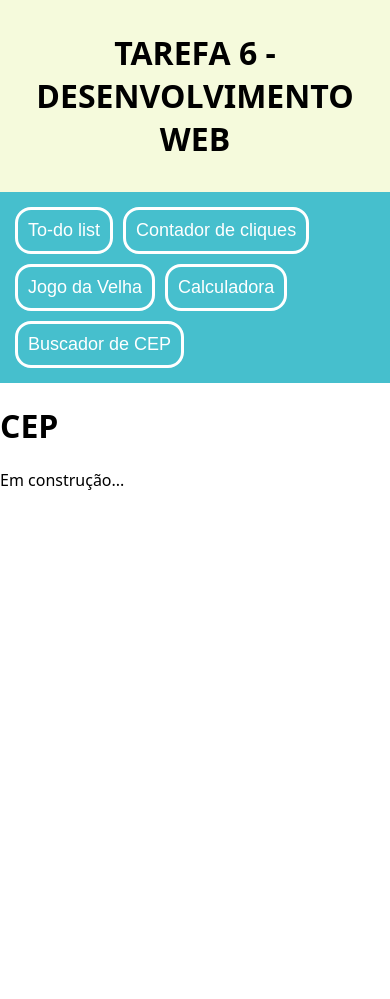
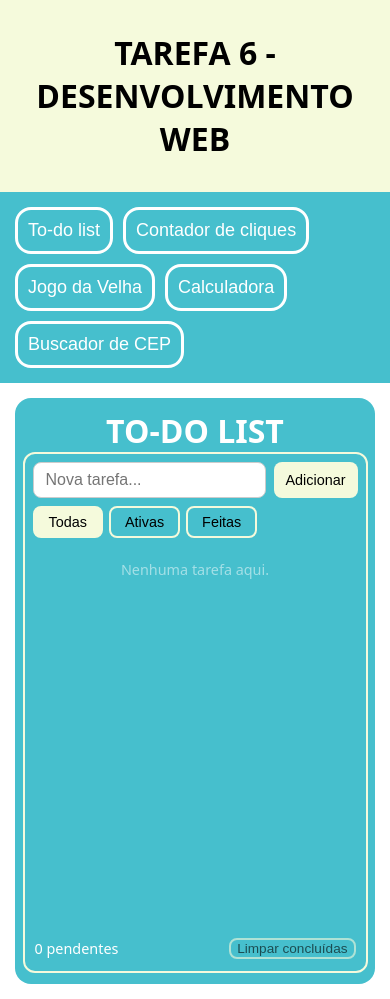
Before and after one commit to MarcosOTVieira/Tarefa_6_DW, a React (Create React App) app: page / in a window 390 px wide. Before the commit the page ends 844 px from the top, so only its background shows below. Built offline with nearby package versions, Linux system fonts and the light colour scheme.

Commit message:
Criação e estilização da pagina ToDo

```diff
--- a/src/css/ToDo.css
+++ b/src/css/ToDo.css
@@ -0,0 +1,155 @@
+.h1ToDo {
+  margin: 0;
+  width: auto;
+  height: auto;
+  display: flex;
+  justify-content: center;
+  align-items: center;
+}
+
+.todoContainer {
+  border: 2px solid #F5FADC;
+  border-radius: 1rem;
+  padding: 10px;
+  display: flex;
+  flex-direction: column;
+  gap: 8px;
+}
+
+.todoInputRow {
+  display: flex;
+  gap: 8px;
+}
+
+.todoInput {
+  flex: 1;
+  padding: 8px 12px;
+  border-radius: 0.5rem;
+  border: 1px solid #ccc;
+  font-size: 1rem;
+}
+
+.todoAddBtn {
+  padding: 8px 16px;
+  border-radius: 0.5rem;
+  border: none;
+  background-color: #F5FADC;
+  cursor: pointer;
+  font-size: 1rem;
+}
+
+.todoFilters {
+  display: flex;
+  gap: 6px;
+}
+
+.todoFilter {
+  padding: 6px 14px;
+  border-radius: 0.5rem;
+  border: 2px solid #F5FADC;
+  background: transparent;
+  cursor: pointer;
+  font-size: 0.9rem;
+}
+
+.todoFilterActive {
+  background-color: #F5FADC !important;
+  border-color: #F5FADC !important;
+  opacity: 1 !important;
+}
+
+.todoFilter:hover {
+  background-color: #F5FADC;
+  border-color: #F5FADC;
+  opacity: 0.5;
+}
+
+.todoList {
+  display: flex;
+  flex-direction: column;
+  gap: 6px;
+}
+
+.todoListContainer {
+  height: 300px;
+  overflow-y: auto;
+}
+
+.todoItem {
+  display: flex;
+  align-items: center;
+  gap: 10px;
+  padding: 8px 10px;
+  border-radius: 0.5rem;
+  border: 1px solid #eee;
+}
+
+.todoDone {
+  text-decoration: line-through;
+  opacity: 0.5;
+}
+
+.todoRemove {
+  margin-left: auto;
+  background: transparent;
+  border: none;
+  cursor: pointer;
+  font-size: 0.85rem;
+  opacity: 0.5;
+}
+
+.todoRemove:hover {
+  opacity: 1;
+}
+
+.todoEmpty {
+  text-align: center;
+  opacity: 0.5;
+  font-size: 0.9rem;
+}
+
+.todoFooterContainer {
+  display: block;
+}
+
+.todoFooter {
+  display: flex;
+  justify-content: space-between;
+  align-items: center;
+  font-size: 0.9rem;
+  padding: 4px 2px;
+}
+
+.todoFooter button {
+  background: transparent;
+  border: none;
+  cursor: pointer;
+  font-size: 0.85rem;
+  opacity: 0.6;
+  border-radius: 0.5rem;
+  border: 2px solid #F5FADC;
+}
+
+.todoFooter button:hover {
+  opacity: 1;
+}
+
+@media (max-width: 480px) {
+  .todoContainer {
+    border-radius: 0.75rem;
+    padding: 8px;
+  }
+
+  .todoAddBtn {
+    padding: 10px 12px;
+    font-size: 0.9rem;
+  }
+
+  .todoListContainer {
+    height: 45vh;
+  }
+
+  .todoItem {
+    padding: 12px 10px;
+  }
+}
--- a/src/pages/ToDo.js
+++ b/src/pages/ToDo.js
@@ -1,8 +1,133 @@
-export default function CEP() {
-    return (
-        <div className="divCEP">
-            <h1 className="h1CEP">CEP</h1>
-            <p className="pCEP">Em construção...</p>
+import { useState } from "react";
+import "../css/ToDo.css";
+
+function InputRow({ input, setInput, onAdd }) {
+  return (
+    <div className="todoInputRow">
+      <input
+        className="todoInput"
+        value={input}
+        onChange={(e) => setInput(e.target.value)}
+        onKeyDown={(e) => e.key === "Enter" && onAdd()}
+        placeholder="Nova tarefa..."
+      />
+      <button className="todoAddBtn" onClick={onAdd}>
+        Adicionar
+      </button>
+    </div>
+  );
+}
+
+function Filters({ filter, setFilter }) {
+  const options = ["todas", "ativas", "feitas"];
+  return (
+    <div className="todoFilters">
+      {options.map((f) => (
+        <button
+          key={f}
+          className={`todoFilter ${filter === f ? "todoFilterActive" : ""}`}
+          onClick={() => setFilter(f)}
+        >
+          {f.charAt(0).toUpperCase() + f.slice(1)}
+        </button>
+      ))}
+    </div>
+  );
+}
+
+function TaskItem({ task, onToggle, onRemove }) {
+  return (
+    <div className="todoItem">
+      <input
+        type="checkbox"
+        checked={task.done}
+        onChange={() => onToggle(task.id)}
+      />
+      <span className={task.done ? "todoDone" : ""}>{task.text}</span>
+      <button className="todoRemove" onClick={() => onRemove(task.id)}>
+        ✕
+      </button>
+    </div>
+  );
+}
+
+function TaskList({ tasks, onToggle, onRemove }) {
+  if (tasks.length === 0) {
+    return <p className="todoEmpty">Nenhuma tarefa aqui.</p>;
+  }
+  return (
+    <div className="todoList">
+      {tasks.map((task) => (
+        <TaskItem
+          key={task.id}
+          task={task}
+          onToggle={onToggle}
+          onRemove={onRemove}
+        />
+      ))}
+    </div>
+  );
+}
+
+function Footer({ pending, onClearDone }) {
+  return (
+    <div className="todoFooter">
+      <span>{pending} pendente{pending !== 1 ? "s" : ""}</span>
+      <button onClick={onClearDone}>Limpar concluídas</button>
+    </div>
+  );
+}
+
+function filterTasks(tasks, filter) {
+  if (filter === "ativas") return tasks.filter((t) => !t.done);
+  if (filter === "feitas") return tasks.filter((t) => t.done);
+  return tasks;
+}
+
+export default function ToDo() {
+  const [tasks, setTasks] = useState(() => {
+    const saved = localStorage.getItem("tasks");
+    return saved ? JSON.parse(saved) : [];
+  });
+  const [input, setInput]   = useState("");
+  const [filter, setFilter] = useState("todas");
+
+  const updateTasks = (newTasks) => {
+    setTasks(newTasks);
+    localStorage.setItem("tasks", JSON.stringify(newTasks));
+  };
+
+  const addTask = () => {
+    if (!input.trim()) return;
+    updateTasks([{ id: Date.now(), text: input.trim(), done: false }, ...tasks]);
+    setInput("");
+  };
+
+  const toggleTask = (id) =>
+    updateTasks(tasks.map((t) => (t.id === id ? { ...t, done: !t.done } : t)));
+
+  const removeTask = (id) =>
+    updateTasks(tasks.filter((t) => t.id !== id));
+
+  const clearDone = () =>
+    updateTasks(tasks.filter((t) => !t.done));
+
+  const visibleTasks = filterTasks(tasks, filter);
+  const pending = tasks.filter((t) => !t.done).length;
+
+  return (
+    <div className="divMain">
+      <h1 className="h1ToDo">TO-DO LIST</h1>
+      <div className="todoContainer">
+        <InputRow input={input} setInput={setInput} onAdd={addTask} />
+        <Filters filter={filter} setFilter={setFilter} />
+        <div className="todoListContainer">
+          <TaskList tasks={visibleTasks} onToggle={toggleTask} onRemove={removeTask} />
         </div>
-    );
+        <div className="todoFooterContainer">
+          <Footer pending={pending} onClearDone={clearDone} />
+        </div>
+      </div>
+    </div>
+  );
 }
```
